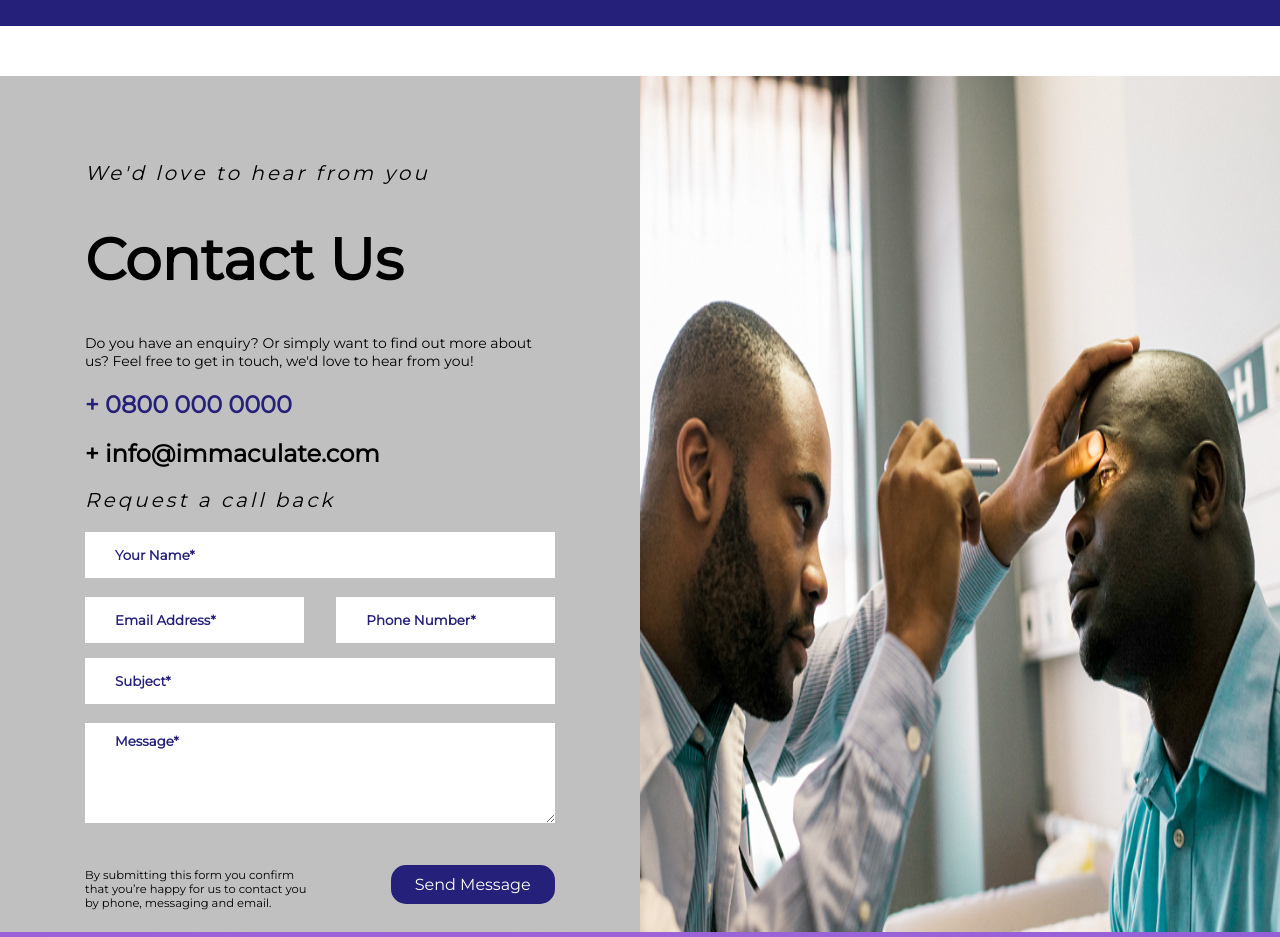
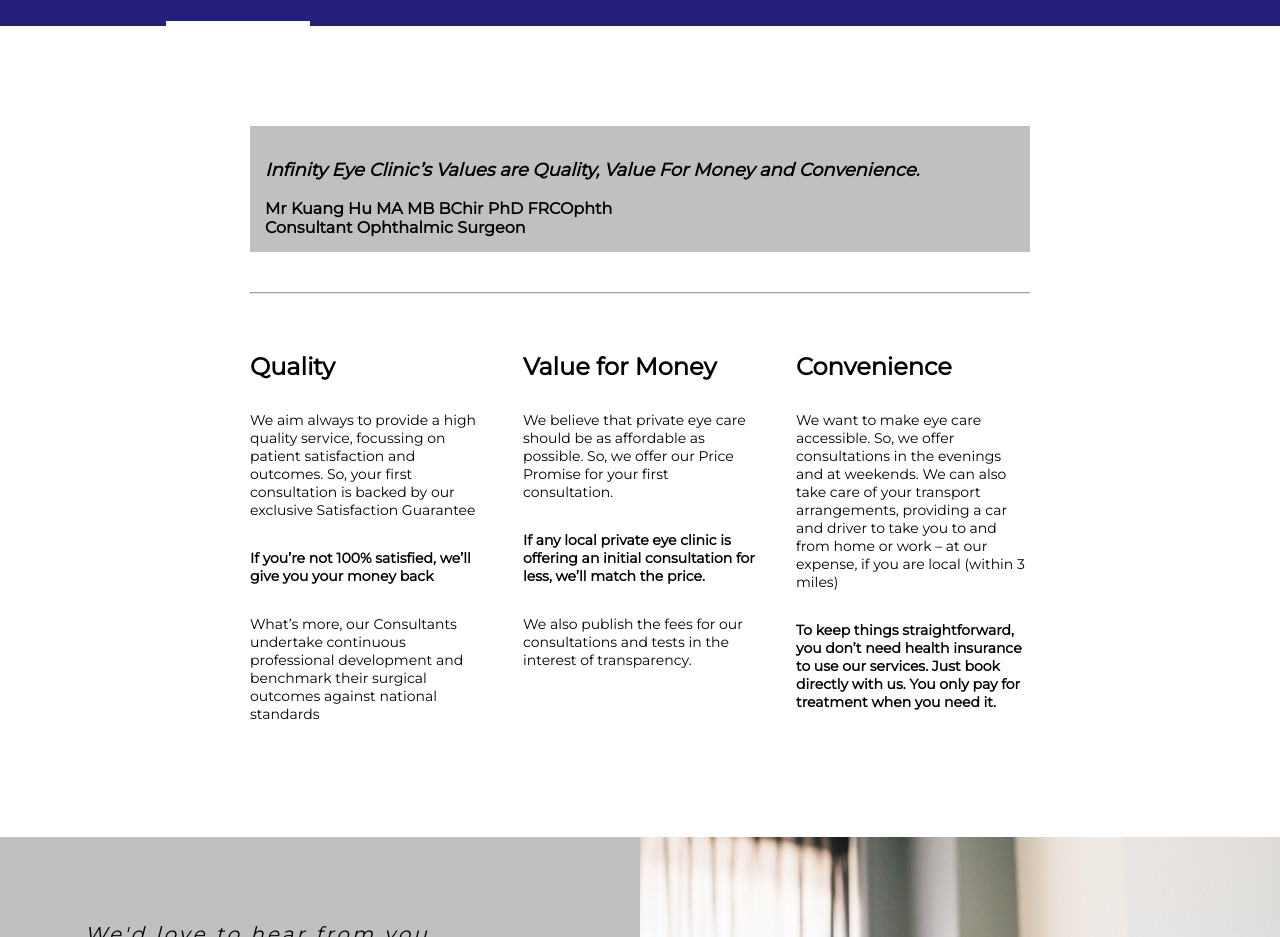
Before and after one commit to Immaculate-Eye-Clinic/Imaculate-front-end, a React (Create React App) app: page /values in a window 1280 px wide. Shown: the part 600-1537 px from the top of the page. Built offline with nearby package versions, Linux system fonts and the light colour scheme; a web font is replaced by a local one; what google-maps-react would draw is missing.

Commit message:
Done with the first card

```diff
--- a/src/pages/Readmore/blogNav/BlogNav.js
+++ b/src/pages/Readmore/blogNav/BlogNav.js
@@ -7,10 +7,10 @@
         <Div>
             <nav>
                 <ul>
-                    <li><NavLink exact to='/idea' className='li' activeClassName='active'>Immaculate Values</NavLink></li>
-                    <li><NavLink exact to='/clinic' className='li' activeClassName='active'>Why Choose Immaculate?</NavLink></li>
-                    <li><NavLink exact to='/mission' className='li' activeClassName='active'>Frequently Asked Questions</NavLink></li>
-                    <li><NavLink exact to='/corona' className='li' activeClassName='active'>Careers</NavLink></li>
+                    <li><NavLink exact to='/values' className='li' activeClassName='active'>Immaculate Values</NavLink></li>
+                    <li><NavLink exact to='/choose' className='li' activeClassName='active'>Why Choose Immaculate?</NavLink></li>
+                    <li><NavLink exact to='/faq' className='li' activeClassName='active'>Frequently Asked Questions</NavLink></li>
+                    <li><NavLink exact to='/careers' className='li' activeClassName='active'>Careers</NavLink></li>
                 </ul>
             </nav>
         </Div>
--- a/src/pages/Readmore/idea/Idea.js
+++ b/src/pages/Readmore/idea/Idea.js
@@ -16,8 +16,34 @@
             mobileHeight={'50vh'}
             img={'https://res.cloudinary.com/hisroyalwonginess/image/upload/v1588437898/Immaculate/Doctors_ieplxk.jpg'}
             />
-            <div className='blognav'>
-                <BlogNav />
+            <BlogNav />
+
+            <div className='blogmessage'>
+                <div className='first'>
+                    <h3><i>Infinity Eye Clinic’s Values are Quality, Value For Money and Convenience.</i></h3>
+                    <p1><b>Mr Kuang Hu MA MB BChir PhD FRCOphth<br/>
+                        Consultant Ophthalmic Surgeon</b></p1>
+                </div>
+                <hr className='line'/>
+                <div className='second'>
+                    <div className="div">
+                        <h2>Quality</h2>
+                        <p>We aim always to provide a high quality service, focussing on patient satisfaction and outcomes. So, your first consultation is backed by our exclusive Satisfaction Guarantee</p>
+                        <p><b>If you’re not 100% satisfied, we’ll give you your money back</b></p>
+                        <p>What’s more, our Consultants undertake continuous professional development and benchmark their surgical outcomes against national standards</p>
+                    </div>
+                    <div className="div">
+                        <h2>Value for Money</h2>
+                        <p>We believe that private eye care should be as affordable as possible. So, we offer our Price Promise for your first consultation.</p>
+                        <p><b>If any local private eye clinic is offering an initial consultation for less, we’ll match the price.</b></p>
+                        <p>We also publish the fees for our consultations and tests in the interest of transparency.</p>
+                    </div>
+                    <div className="div">
+                        <h2>Convenience</h2>
+                        <p>We want to make eye care accessible. So, we offer consultations in the evenings and at weekends. We can also take care of your transport arrangements, providing a car and driver to take you to and from home or work – at our expense, if you are local (within 3 miles)</p>
+                        <p><b>To keep things straightforward, you don’t need health insurance to use our services. Just book directly with us. You only pay for treatment when you need it.</b></p>
+                    </div>
+                </div>
             </div>
             <Contact />
             <Footer />
--- a/src/pages/Readmore/idea/IdeaStyle.js
+++ b/src/pages/Readmore/idea/IdeaStyle.js
@@ -2,7 +2,55 @@
 
 export const Div = styled.div`
 overflow: hidden;
-.blognav{
-    padding-bottom: 50px;
+
+.blogmessage{
+    display: flex;
+    flex-wrap: wrap;
+    margin: 100px 250px;
+    @media (max-width: 1200px){
+        margin: 50px 150px;
+    }
+    @media (max-width: 950px){
+        margin: 30px 100px;
+    }
+    @media (max-width: 770px){
+        margin: 10px;
+    }
+    .first{
+        display: flex;
+        flex-wrap: wrap;
+        width: 1200px;
+        background: silver;
+        padding: 15px;
+        h3{
+            font-size: 18px;
+        }
+    }
+    .line{
+        width: 100%;
+        margin-top: 40px;
+    }
+    .second{
+        width: 1200px;
+        display: flex;
+        flex-wrap: wrap;
+        justify-content: space-between;
+        margin-top: 30px;
+            @media (max-width: 770px){
+                display: block;
+                margin: 0;
+            }
+        .div{
+            width: 30%;
+            @media (max-width: 770px){
+                width: 100%;
+            }
+            p{
+                font-size: 14px;
+                margin-top: 30px;
+            }
+        }
+
+    }
 }
 `
```
